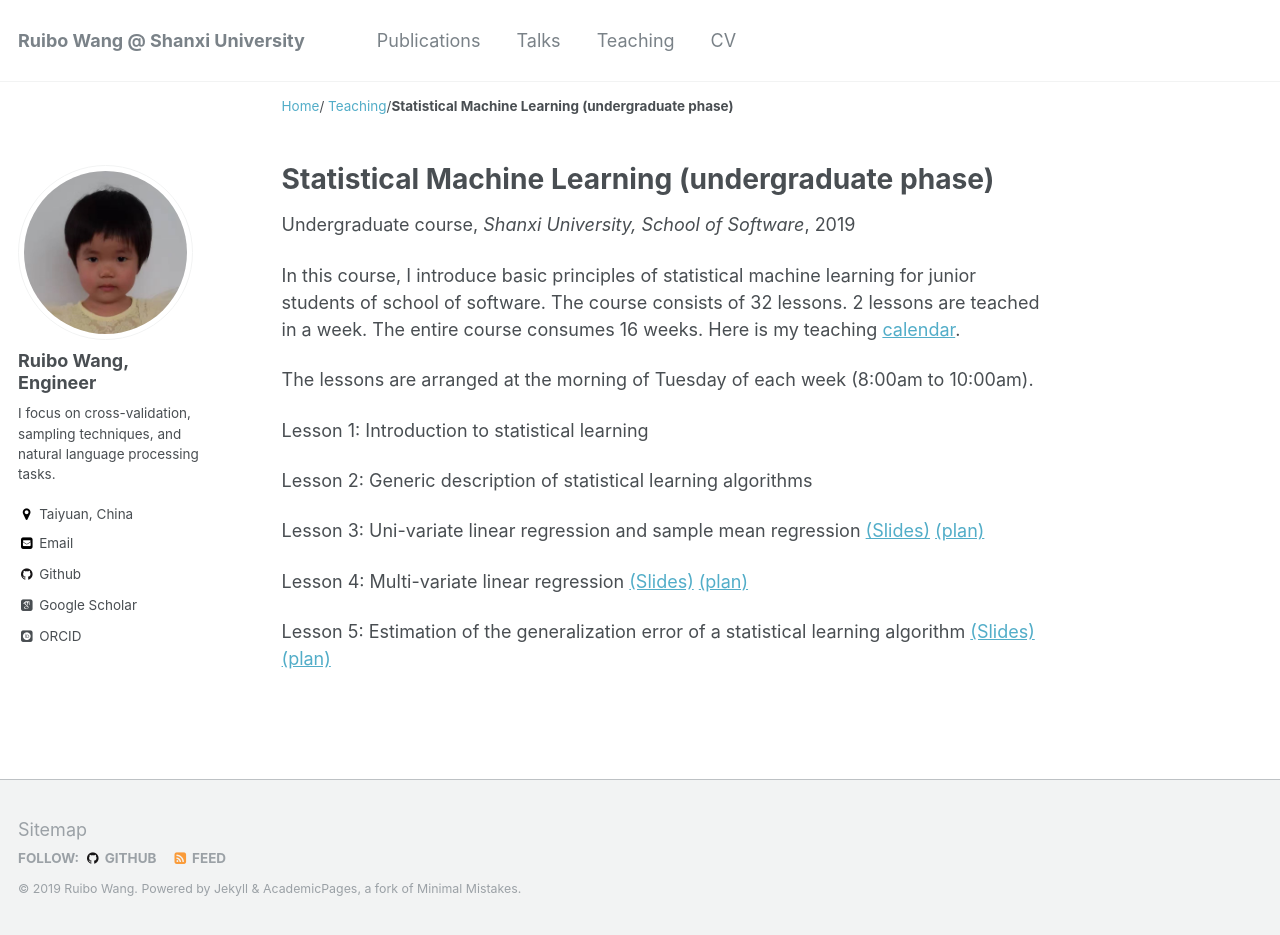
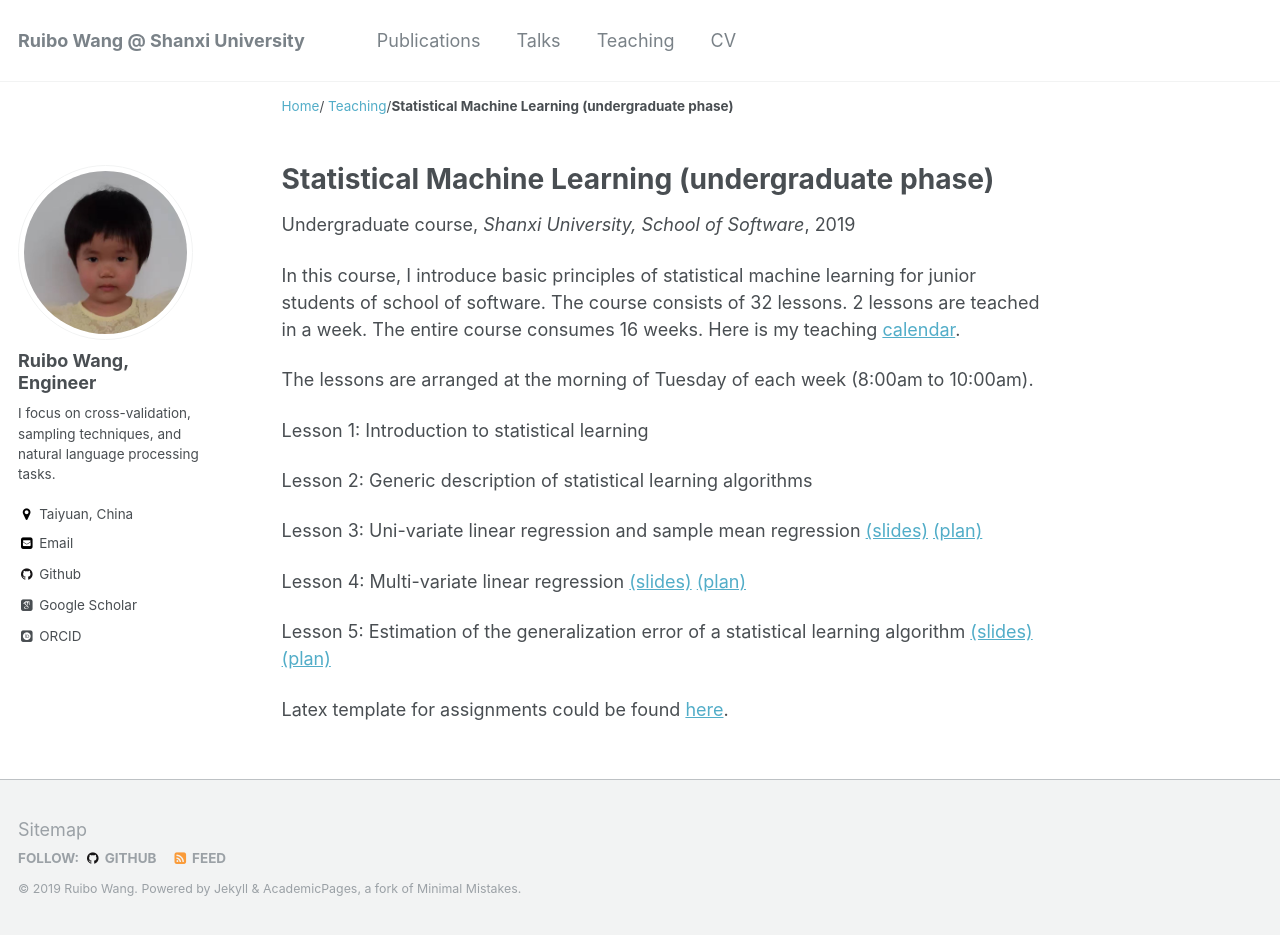
Before and after one commit to RamboWANG/RamboWANG.github.io, a Jekyll site: the page built from _teaching/2019-autumn-teaching-sml.md, in a window 1280 px wide and 935 px high. Built offline with Jekyll 4.4.1, drawn with Linux system fonts in a browser that asks for light colours; some web fonts are replaced.

Commit message:
add assignment template.

```diff
--- a/_teaching/2019-autumn-teaching-sml.md
+++ b/_teaching/2019-autumn-teaching-sml.md
@@ -17,8 +17,10 @@ Lesson 1: Introduction to statistical learning
 
 Lesson 2: Generic description of statistical learning algorithms
 
-Lesson 3: Uni-variate linear regression and sample mean regression [(Slides)](https://rambowang.github.io/files/2019SEStatLearn/slides3.pdf) [(plan)](https://rambowang.github.io/files/2019SEStatLearn/teachplan3.pdf)
+Lesson 3: Uni-variate linear regression and sample mean regression [(slides)](https://rambowang.github.io/files/2019SEStatLearn/slides3.pdf) [(plan)](https://rambowang.github.io/files/2019SEStatLearn/teachplan3.pdf)
 
-Lesson 4: Multi-variate linear regression [(Slides)](https://rambowang.github.io/files/2019SEStatLearn/slides4.pdf) [(plan)](https://rambowang.github.io/files/2019SEStatLearn/teachplan4.pdf)
+Lesson 4: Multi-variate linear regression [(slides)](https://rambowang.github.io/files/2019SEStatLearn/slides4.pdf) [(plan)](https://rambowang.github.io/files/2019SEStatLearn/teachplan4.pdf)
 
-Lesson 5: Estimation of the generalization error of a statistical learning algorithm [(Slides)](https://rambowang.github.io/files/2019SEStatLearn/slides5.pdf) [(plan)](https://rambowang.github.io/files/2019SEStatLearn/teachplan5.pdf)
+Lesson 5: Estimation of the generalization error of a statistical learning algorithm [(slides)](https://rambowang.github.io/files/2019SEStatLearn/slides5.pdf) [(plan)](https://rambowang.github.io/files/2019SEStatLearn/teachplan5.pdf)
+
+Latex template for assignments could be found [here](https://rambowang.github.io/files/2019SEStatLearn/assignment_template.zip).
```
Also changed, not shown: 1 other file.
